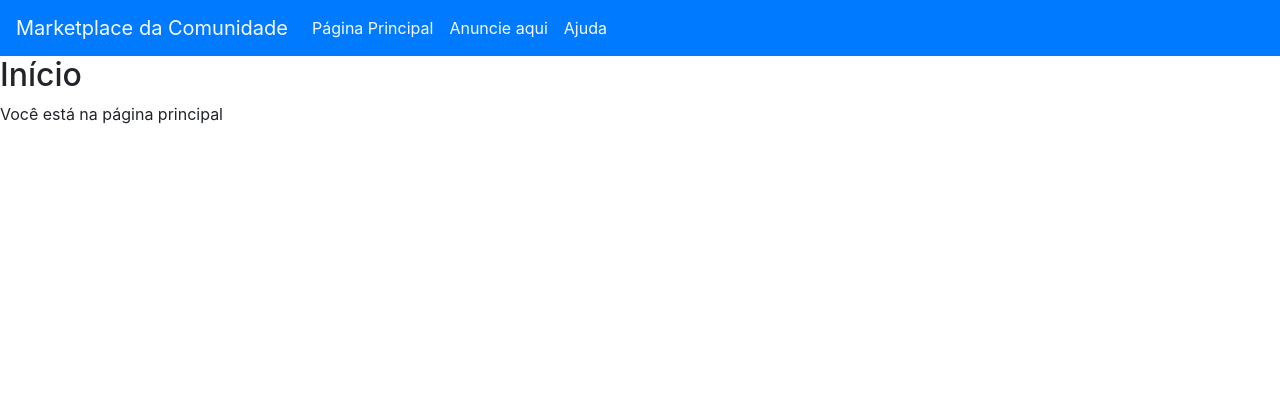
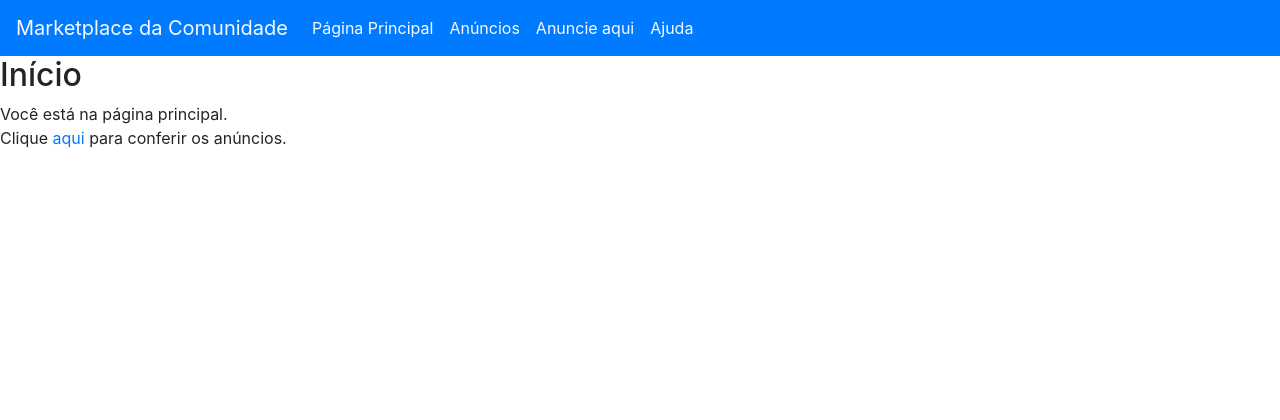
Before and after one commit to jpedrosantana/projeto_integrador_I, a Django app: page / in a window 1280 px wide. Shown: the top 420 px of the page. Run offline with Django 3.2, Linux system fonts and the light colour scheme; some libraries are stand-ins or nearby versions.

Commit message:
inclusao dos anuncios na barra de navegacao e pagina inicial

```diff
--- a/projeto_pi/templates/index.html
+++ b/projeto_pi/templates/index.html
@@ -1,5 +1,6 @@
 {% extends "base.html"%}
 {% block conteudo %}
 <h2>Início</h2>
-<p>Você está na página principal</p>
+<p>Você está na página principal. <br>
+    Clique <a href='/empreendimentos'>aqui</a> para conferir os anúncios.
 {%endblock conteudo%}
--- a/projeto_pi/templates/snippets/barra_navegacao.html
+++ b/projeto_pi/templates/snippets/barra_navegacao.html
@@ -18,6 +18,11 @@
                 </a>
             </li>
             <li class='nav-item'>
+                <a class='nav-link text-light' href='/empreendimentos'>
+                    Anúncios
+                </a>
+            </li>
+            <li class='nav-item'>
                 <a class='nav-link text-light' href='/anuncie'>
                     Anuncie aqui
                 </a>
```
